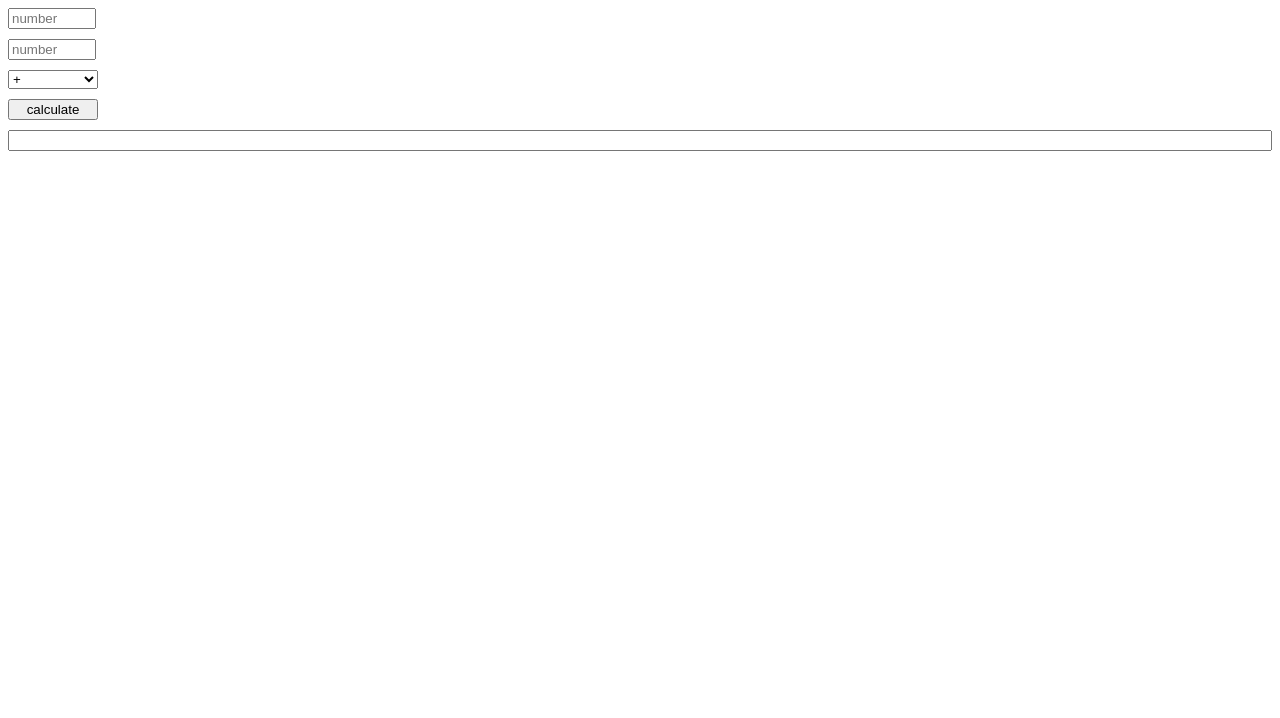
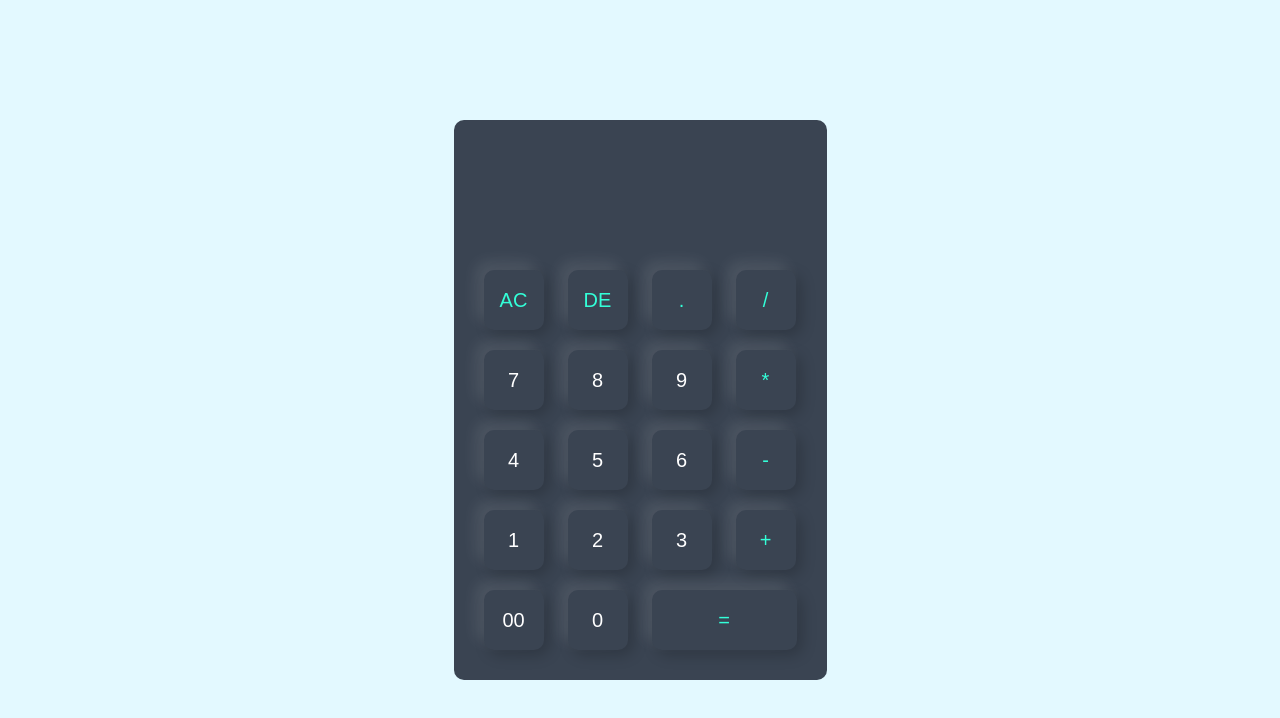
Before and after one commit to sakhnaahan/corejs, a plain HTML site: page simple-calculater/index.html in a window 1280 px wide. Drawn offline with Linux system fonts and the light colour scheme.

Commit message:
simple calculater project

```diff
--- a/simple-calculater/index.html
+++ b/simple-calculater/index.html
@@ -7,20 +7,83 @@
     <title>Simple Calculer</title>
   </head>
   <body>
-    <div>
-      <form class="container">
-        <input id="input1" type="number" placeholder="number" />
-        <input id="input2" type="number" placeholder="number" />
-        <select class="select">
-          <option value="+">+</option>
-          <option value="-">-</option>
-          <option value="*">*</option>
-          <option value="/">/</option>
-        </select>
-        <button class="btn" type="button">calculate</button>
-        <input type="text" name="answer" id="calc" />
-      </form>
+    <div class="container">
+      <div class="calculator">
+        <form>
+          <div class="display">
+            <input type="text" name="display" readonly />
+          </div>
+          <div>
+            <input
+              type="button"
+              value="AC"
+              onclick="display.value = '' "
+              class="operator"
+            />
+            <input
+              class="operator"
+              type="button"
+              value="DE"
+              onclick="display.value = display.value.slice(0, -1)"
+            />
+            <input
+              type="button"
+              value="."
+              onclick="display.value += '.' "
+              class="operator"
+            />
+            <input
+              type="button"
+              value="/"
+              onclick="display.value += '/' "
+              class="operator"
+            />
+          </div>
+          <div>
+            <input type="button" value="7" onclick="display.value += '7' " />
+            <input type="button" value="8" onclick="display.value += '8' " />
+            <input type="button" value="9" onclick="display.value += '9' " />
+            <input
+              type="button"
+              value="*"
+              onclick="display.value += '*' "
+              class="operator"
+            />
+          </div>
+          <div>
+            <input type="button" value="4" onclick="display.value += '4' " />
+            <input type="button" value="5" onclick="display.value += '5' " />
+            <input type="button" value="6" onclick="display.value += '6' " />
+            <input
+              type="button"
+              value="-"
+              onclick="display.value += '-' "
+              class="operator"
+            />
+          </div>
+          <div>
+            <input type="button" value="1" onclick="display.value += '1' " />
+            <input type="button" value="2" onclick="display.value += '2' " />
+            <input type="button" value="3" onclick="display.value += '3' " />
+            <input
+              type="button"
+              value="+"
+              onclick="display.value += '+' "
+              class="operator"
+            />
+          </div>
+          <div>
+            <input type="button" value="00" onclick="display.value += '00' " />
+            <input type="button" value="0" onclick="display.value += '0' " />
+            <input
+              type="button"
+              value="="
+              class="equal operator"
+              onclick="display.value = eval(display.value) "
+            />
+          </div>
+        </form>
+      </div>
     </div>
-    <script src="main.js"></script>
   </body>
 </html>
--- a/simple-calculater/style.css
+++ b/simple-calculater/style.css
@@ -1,31 +1,56 @@
-#input1 {
-  width: 80px;
-}
-#input2 {
-  width: 80px;
-}
-
-#result {
-  width: 90px;
-  height: 20px;
-  border-style: solid;
+* {
+  margin: 0;
+  padding: 0;
+  box-sizing: border-box;
 }
 
 .container {
+  width: 100%;
+  height: 100vh;
+  background: #e3f9ff;
   display: flex;
-  flex-direction: column;
-  gap: 10px;
+  align-items: center;
+  justify-content: center;
 }
 
-.operator-container {
-  display: flex;
-  gap: 20px;
+.calculator {
+  background: #3a4452;
+  padding: 20px;
+  border-radius: 10px;
 }
 
-.btn {
-  width: 90px;
+.calculator form input {
+  border: 0;
+  outline: 0;
+  width: 60px;
+  height: 60px;
+  border-radius: 10px;
+  background: transparent;
+  font-size: 20px;
+  color: #fff;
+  cursor: pointer;
+  margin: 10px;
+  box-shadow: -8px -8px 15px rgba(255, 255, 255, 0.1),
+    5px 5px 15px rgba(0, 0, 0, 0.2);
 }
 
-.select {
-  width: 90px;
+form .display {
+  display: flex;
+  justify-content: flex-end;
+  margin: 20px 0;
 }
+
+form .display input {
+  flex: 1;
+  text-align: right;
+  box-shadow: none;
+  font-size: 45px;
+}
+
+form input.equal {
+  width: 145px;
+}
+
+form input.operator {
+  color: #33ffd8;
+}
```
